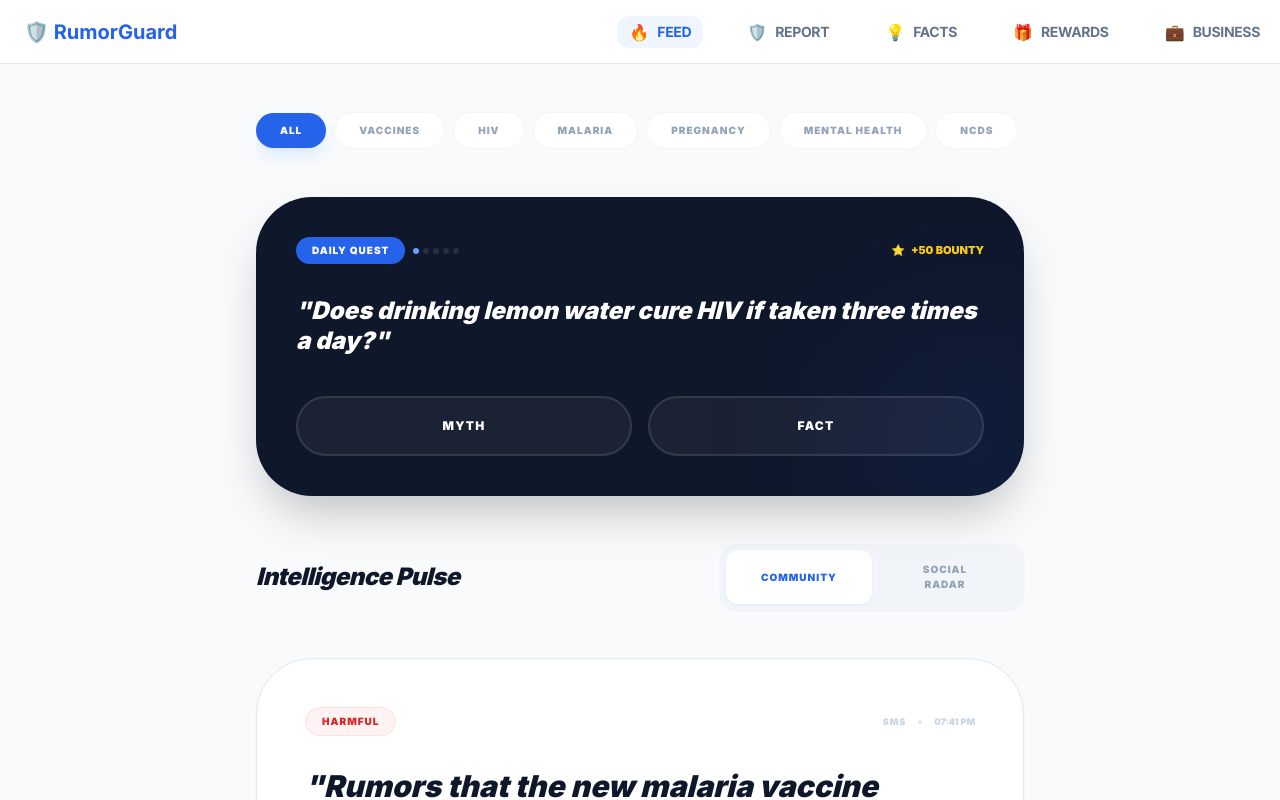
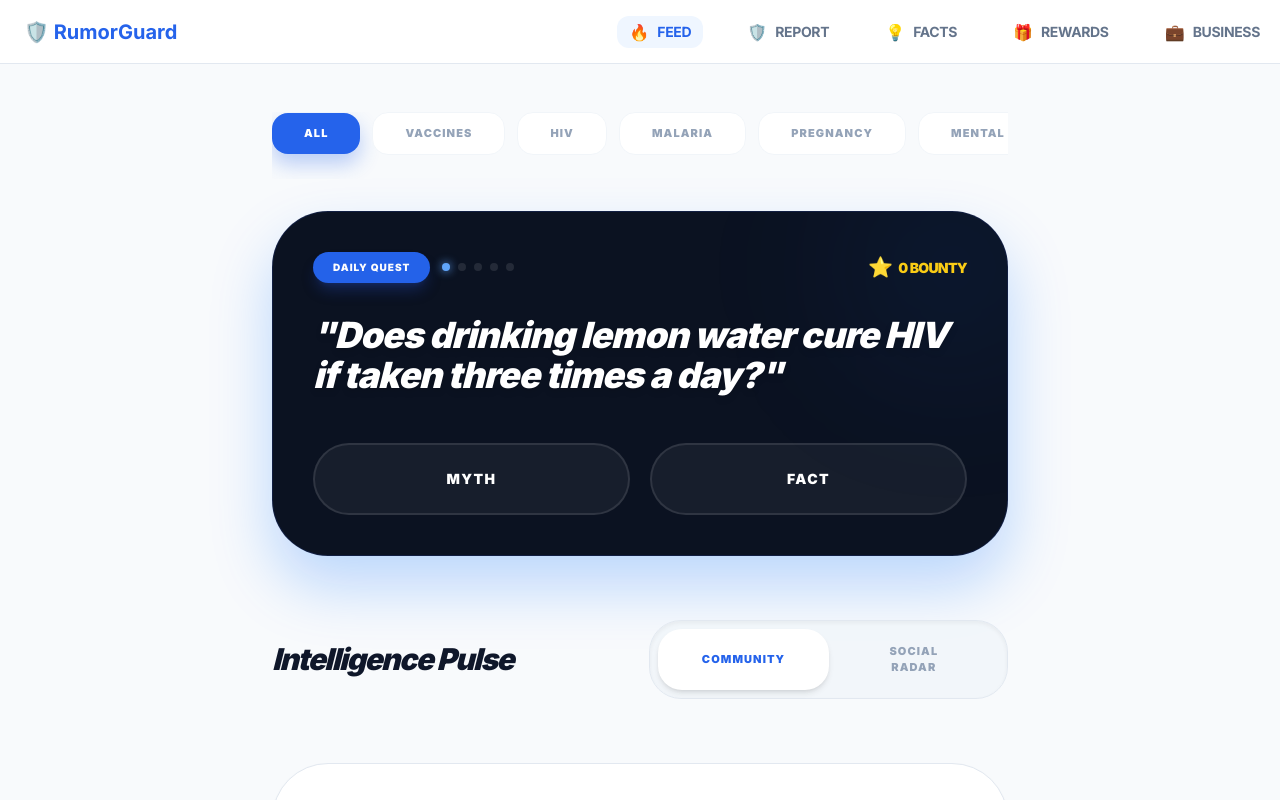
Before and after one commit to B0bWayne/rumorguard2, a React (Vite) app: page / in a window 1280 px wide. Shown: the top 800 px of the page. Built offline with nearby package versions, Linux system fonts and the light colour scheme.

Commit message:
Update TrendFeed.tsx

```diff
--- a/components/TrendFeed.tsx
+++ b/components/TrendFeed.tsx
@@ -1,4 +1,3 @@
-
 import React, { useState } from 'react';
 import { RumorReport, RumorStatus, ReportSource, RumorCategory } from '../types';
 
@@ -14,6 +13,9 @@ const TrendFeed: React.FC<TrendFeedProps> = ({ rumors, isAdmin, onUpdate }) => {
 const [quizAnswer, setQuizAnswer] = useState<boolean | null>(null);
 const [quizIndex, setQuizIndex] = useState(0);
 const [editingId, setEditingId] = useState<string | null>(null);
+
+// NEW: State to track your actual Bounty score
+const [totalBounty, setTotalBounty] = useState(0);
 
 const quizzes = [
 { question: "Does drinking lemon water cure HIV if taken three times a day?", isFact: false, explain: "Incorrect. Only ARVs can manage HIV effectively. Lemon water has no effect on the virus." },
@@ -41,21 +43,27 @@ const TrendFeed: React.FC<TrendFeedProps> = ({ rumors, isAdmin, onUpdate }) => {
 if (onUpdate) onUpdate({ ...rumor, status: newStatus });
 };
 
+// REVISED: Logic to increase points when correct
 const handleNextQuiz = () => {
+if (quizAnswer === quizzes[quizIndex].isFact) {
+setTotalBounty(prev => prev + 50);
+}
 setQuizAnswer(null);
 setQuizIndex((quizIndex + 1) % quizzes.length);
 };
 
 return (
-    <div className="max-w-3xl mx-auto space-y-8 pb-20">
-      {/* 1. Category Scroller */}
-      <div className="flex items-center gap-2 overflow-x-auto pb-4 no-scrollbar scrollbar-hide">
+<div className="max-w-3xl mx-auto space-y-8 pb-20 px-4">
+{/* 1. Bubbly Category Scroller */}
+<div className="flex items-center gap-3 overflow-x-auto pb-6 no-scrollbar scrollbar-hide">
 {['All', ...Object.values(RumorCategory)].map((cat) => (
 <button
 key={cat}
 onClick={() => setActiveCategory(cat as any)}
-            className={`whitespace-nowrap px-6 py-2.5 rounded-full text-[10px] font-black uppercase tracking-widest transition-all ${
-              activeCategory === cat ? 'bg-blue-600 text-white shadow-lg shadow-blue-100' : 'bg-white text-slate-400 border border-slate-100 hover:border-blue-200'
+className={`whitespace-nowrap px-8 py-3 rounded-2xl text-[11px] font-black uppercase tracking-widest transition-all active:scale-90 ${
+activeCategory === cat
+? 'bg-blue-600 text-white shadow-[0_10px_20px_rgba(37,99,235,0.3)]'
+: 'bg-white text-slate-400 border border-slate-100 hover:border-blue-300'
 }`}
 >
 {cat}
@@ -63,33 +71,41 @@ const TrendFeed: React.FC<TrendFeedProps> = ({ rumors, isAdmin, onUpdate }) => {
 ))}
 </div>
 
-      {/* 2. DUOLINGO STYLE BOUNTY QUEST */}
-      <div className="bg-slate-900 p-10 rounded-[3.5rem] text-white shadow-2xl relative overflow-hidden group">
+{/* 2. BUBBLY BOUNTY QUEST */}
+<div className="animate-float relative bg-[#0B1221] p-10 rounded-[3.5rem] text-white shadow-[0_30px_60px_rgba(8,112,255,0.25)] border border-blue-900/30 overflow-hidden group">
+<div className="absolute -top-10 -right-10 w-48 h-48 bg-blue-600/10 blur-[80px] rounded-full group-hover:bg-blue-600/20 transition-all duration-1000"></div>
+
 <div className="relative z-10">
 <div className="flex justify-between items-center mb-8">
+<div className="flex items-center gap-3">
+<span className="text-[10px] font-black bg-blue-600 px-5 py-2 rounded-full uppercase tracking-widest animate-pulse shadow-lg shadow-blue-900/50">Daily Quest</span>
 <div className="flex items-center gap-2">
-                 <span className="text-[10px] font-black bg-blue-600 px-4 py-1.5 rounded-full uppercase tracking-widest">Daily Quest</span>
-                 <div className="flex items-center gap-1">
 {[1, 2, 3, 4, 5].map(i => (
-                      <div key={i} className={`w-1.5 h-1.5 rounded-full ${i <= quizIndex + 1 ? 'bg-blue-400' : 'bg-white/10'}`}></div>
+<div key={i} className={`w-2 h-2 rounded-full transition-all duration-500 ${i <= quizIndex + 1 ? 'bg-blue-400 shadow-[0_0_10px_#60a5fa]' : 'bg-white/10'}`}></div>
 ))}
 </div>
 </div>
-              <div className="flex items-center gap-1.5 text-yellow-400 text-[11px] font-black uppercase">
-                 <span>⭐</span> +50 BOUNTY
+
+{/* Dynamic Score Display */}
+<div className="flex flex-col items-end">
+<div className={`flex items-center gap-1.5 text-yellow-400 text-[14px] font-black uppercase tracking-tighter ${quizAnswer === quizzes[quizIndex].isFact ? 'animate-bounce' : ''}`}>
+<span className="text-xl">⭐</span> {totalBounty} BOUNTY
+</div>
 </div>
 </div>
 
-            <h3 className="text-2xl font-black mb-10 leading-tight italic">"{quizzes[quizIndex].question}"</h3>
+<h3 className="text-2xl md:text-4xl font-black mb-12 leading-tight italic tracking-tight text-white drop-shadow-md">
+"{quizzes[quizIndex].question}"
+</h3>
 
-            <div className="grid grid-cols-2 gap-4">
+<div className="grid grid-cols-2 gap-5">
 <button
 onClick={() => setQuizAnswer(false)}
 disabled={quizAnswer !== null}
-                className={`py-5 rounded-[2rem] font-black text-xs uppercase tracking-widest transition-all border-2 ${
+className={`py-6 rounded-[2.5rem] font-black text-sm uppercase tracking-widest transition-all border-2 active:scale-95 ${
 quizAnswer === false
-                  ? (quizzes[quizIndex].isFact ? 'bg-red-600/20 border-red-600 text-red-400' : 'bg-green-600/20 border-green-600 text-green-400')
-                  : 'bg-white/5 border-white/10 hover:bg-white/10'
+? (quizzes[quizIndex].isFact ? 'bg-red-600/20 border-red-600 text-red-400' : 'bg-green-600/20 border-green-600 text-green-400 shadow-[0_0_30px_rgba(34,197,94,0.3)]')
+: 'bg-white/5 border-white/10 hover:bg-white/10 hover:border-white/30'
 }`}
 >
 Myth
@@ -97,10 +113,10 @@ const TrendFeed: React.FC<TrendFeedProps> = ({ rumors, isAdmin, onUpdate }) => {
 <button
 onClick={() => setQuizAnswer(true)}
 disabled={quizAnswer !== null}
-                className={`py-5 rounded-[2rem] font-black text-xs uppercase tracking-widest transition-all border-2 ${
+className={`py-6 rounded-[2.5rem] font-black text-sm uppercase tracking-widest transition-all border-2 active:scale-95 ${
 quizAnswer === true
-                  ? (quizzes[quizIndex].isFact ? 'bg-green-600/20 border-green-600 text-green-400' : 'bg-red-600/20 border-red-600 text-red-400')
-                  : 'bg-white/5 border-white/10 hover:bg-white/10'
+? (quizzes[quizIndex].isFact ? 'bg-green-600/20 border-green-600 text-green-400 shadow-[0_0_30px_rgba(34,197,94,0.3)]' : 'bg-red-600/20 border-red-600 text-red-400')
+: 'bg-white/5 border-white/10 hover:bg-white/10 hover:border-white/30'
 }`}
 >
 Fact
@@ -108,39 +124,37 @@ const TrendFeed: React.FC<TrendFeedProps> = ({ rumors, isAdmin, onUpdate }) => {
 </div>
 
 {quizAnswer !== null && (
-              <div className="mt-8 p-6 bg-white/10 rounded-[2.5rem] animate-in zoom-in-95 duration-300 border border-white/10 relative overflow-hidden">
-                <div className="relative z-10">
-                   <p className="text-lg font-bold mb-4">
-                     {quizAnswer === quizzes[quizIndex].isFact ? '🎯 PERFECT HIT!' : '💡 TRUTH REVEALED:'}
+<div className="mt-10 p-8 bg-blue-600/10 rounded-[3rem] animate-in slide-in-from-bottom-5 duration-500 border border-blue-400/20 backdrop-blur-sm">
+<div className="relative z-10 text-center">
+<p className={`text-xl font-black mb-4 tracking-tight ${quizAnswer === quizzes[quizIndex].isFact ? 'text-green-400' : 'text-yellow-400'}`}>
+{quizAnswer === quizzes[quizIndex].isFact ? '🎯 BOOM! +50 BOUNTY!' : '💡 TRUTH UNVEILED:'}
 </p>
-                   <p className="text-sm opacity-80 leading-relaxed italic">{quizzes[quizIndex].explain}</p>
+<p className="text-base opacity-90 leading-relaxed italic font-medium text-blue-50 mb-8">{quizzes[quizIndex].explain}</p>
 <button
 onClick={handleNextQuiz}
-                    className="mt-6 w-full py-4 bg-blue-600 text-white rounded-2xl font-black text-[10px] uppercase tracking-widest shadow-xl"
+className="w-full py-5 bg-white text-blue-900 rounded-3xl font-black text-[12px] uppercase tracking-widest shadow-2xl hover:bg-blue-50 transition-colors active:scale-95"
 >
-                     Next Mission →
+{quizAnswer === quizzes[quizIndex].isFact ? 'Claim Points & Next →' : 'Next Mission →'}
 </button>
 </div>
-                {quizAnswer === quizzes[quizIndex].isFact && <div className="absolute top-0 right-0 p-4 text-4xl">👑</div>}
 </div>
 )}
 </div>
-         <div className="absolute -right-20 -bottom-20 w-64 h-64 bg-blue-600/10 rounded-full blur-[80px]"></div>
 </div>
 
-      {/* 3. Pulse Navigation */}
-      <div className="flex flex-col sm:flex-row items-center justify-between gap-6 py-4">
-         <h2 className="text-2xl font-black text-slate-900 tracking-tight italic">Intelligence Pulse</h2>
-         <div className="flex bg-slate-100 p-1.5 rounded-2xl w-full sm:w-auto shadow-sm">
+{/* 3. Bubbly Pulse Navigation */}
+<div className="flex flex-col sm:flex-row items-center justify-between gap-6 py-8">
+<h2 className="text-3xl font-black text-slate-900 tracking-tighter italic">Intelligence Pulse</h2>
+<div className="flex bg-slate-100/80 p-2 rounded-[2rem] w-full sm:w-auto backdrop-blur-sm border border-slate-200 shadow-inner">
 <button
 onClick={() => setPulseMode('Community')}
-              className={`flex-1 sm:px-8 py-3 rounded-xl text-[10px] font-black uppercase tracking-widest transition-all ${pulseMode === 'Community' ? 'bg-white shadow-sm text-blue-600' : 'text-slate-400 hover:text-slate-600'}`}
+className={`flex-1 sm:px-10 py-3.5 rounded-[1.5rem] text-[11px] font-black uppercase tracking-widest transition-all ${pulseMode === 'Community' ? 'bg-white shadow-md text-blue-600' : 'text-slate-400 hover:text-slate-500'}`}
 >
 Community
 </button>
 <button
 onClick={() => setPulseMode('Social Radar')}
-              className={`flex-1 sm:px-8 py-3 rounded-xl text-[10px] font-black uppercase tracking-widest transition-all ${pulseMode === 'Social Radar' ? 'bg-white shadow-sm text-blue-600' : 'text-slate-400 hover:text-slate-600'}`}
+className={`flex-1 sm:px-10 py-3.5 rounded-[1.5rem] text-[11px] font-black uppercase tracking-widest transition-all ${pulseMode === 'Social Radar' ? 'bg-white shadow-md text-blue-600' : 'text-slate-400 hover:text-slate-500'}`}
 >
 Social Radar
 </button>
```
Lines whose indentation alone changed are shown as unchanged.
